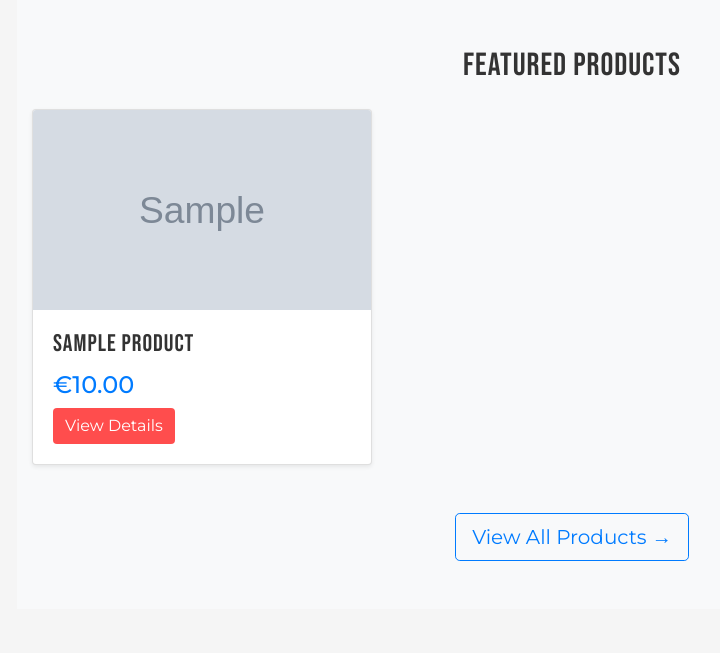
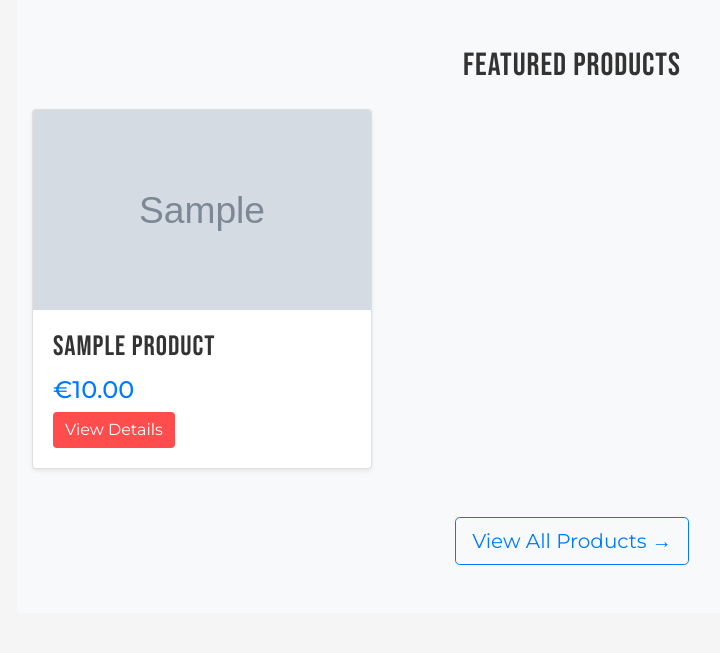
Before and after one commit to eandachew/fithub, a Django app: page / in a window 1280 px wide. Shown: the part 791-1444 px from the top of the page, without its empty margins (68-788 px from the left). Run offline with Django 3.2, Linux system fonts and the light colour scheme; tables that the repository leaves empty hold one stand-in row (values such as "Sample post"); grey boxes marked "Sample" are stand-in pictures; some libraries are stand-ins or nearby versions.

Commit message:
product.name header change from h4 to h3

```diff
--- a/home/templates/home/index.html
+++ b/home/templates/home/index.html
@@ -60,7 +60,7 @@
                         <img src="{% static 'images/placeholder.jpg' %}" class="card-img-top" alt="Product">
                     {% endif %}
                     <div class="card-body">
-                        <h4 class="card-title">{{ product.name }}</h4>
+                        <h3 class="card-title">{{ product.name }}</h3>
                         <p class="card-text text-primary h4">€{{ product.price }}</p>
                         <a href="{% url 'product_detail' product.id %}" class="btn btn-primary">View Details</a>
                     </div>
```
